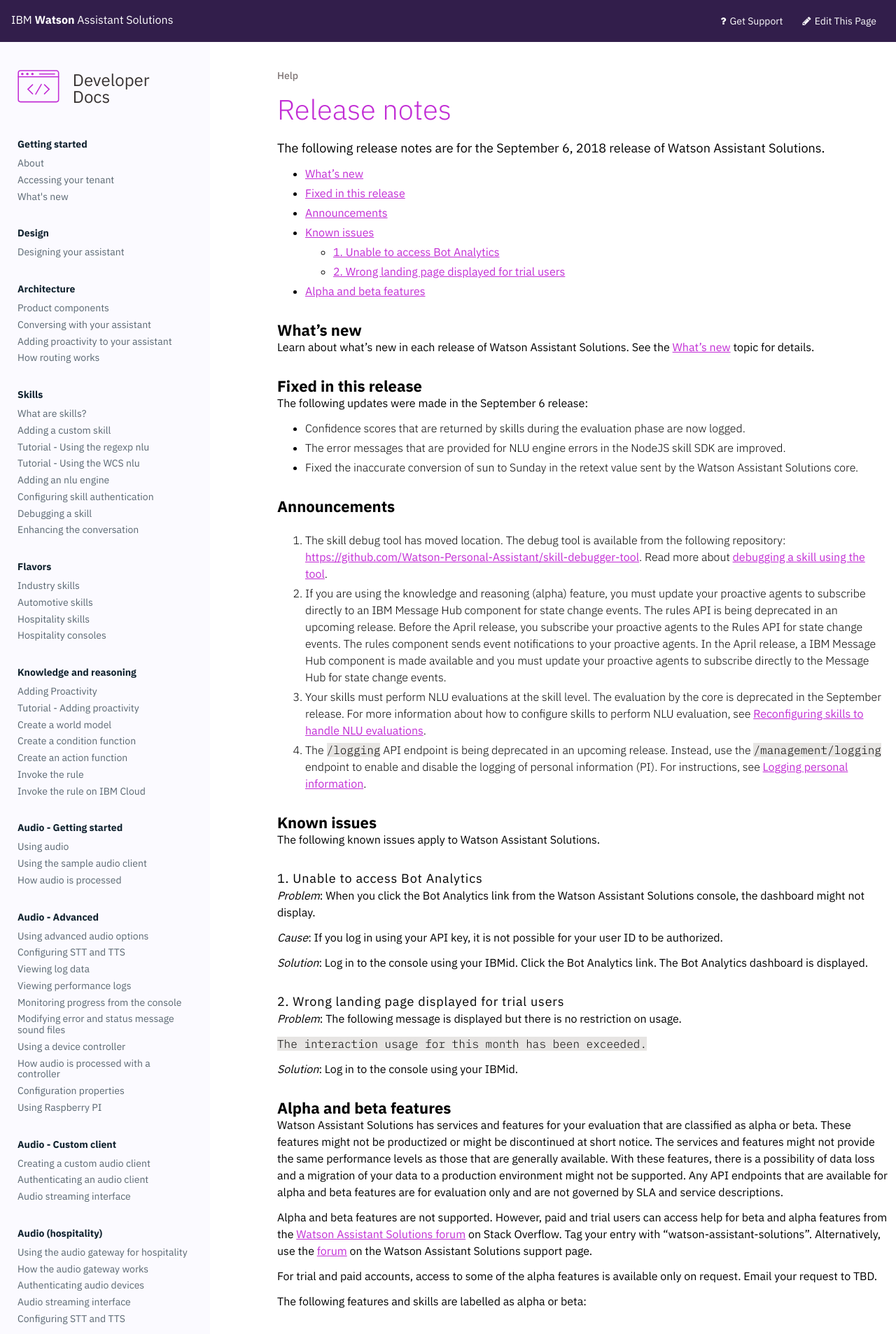
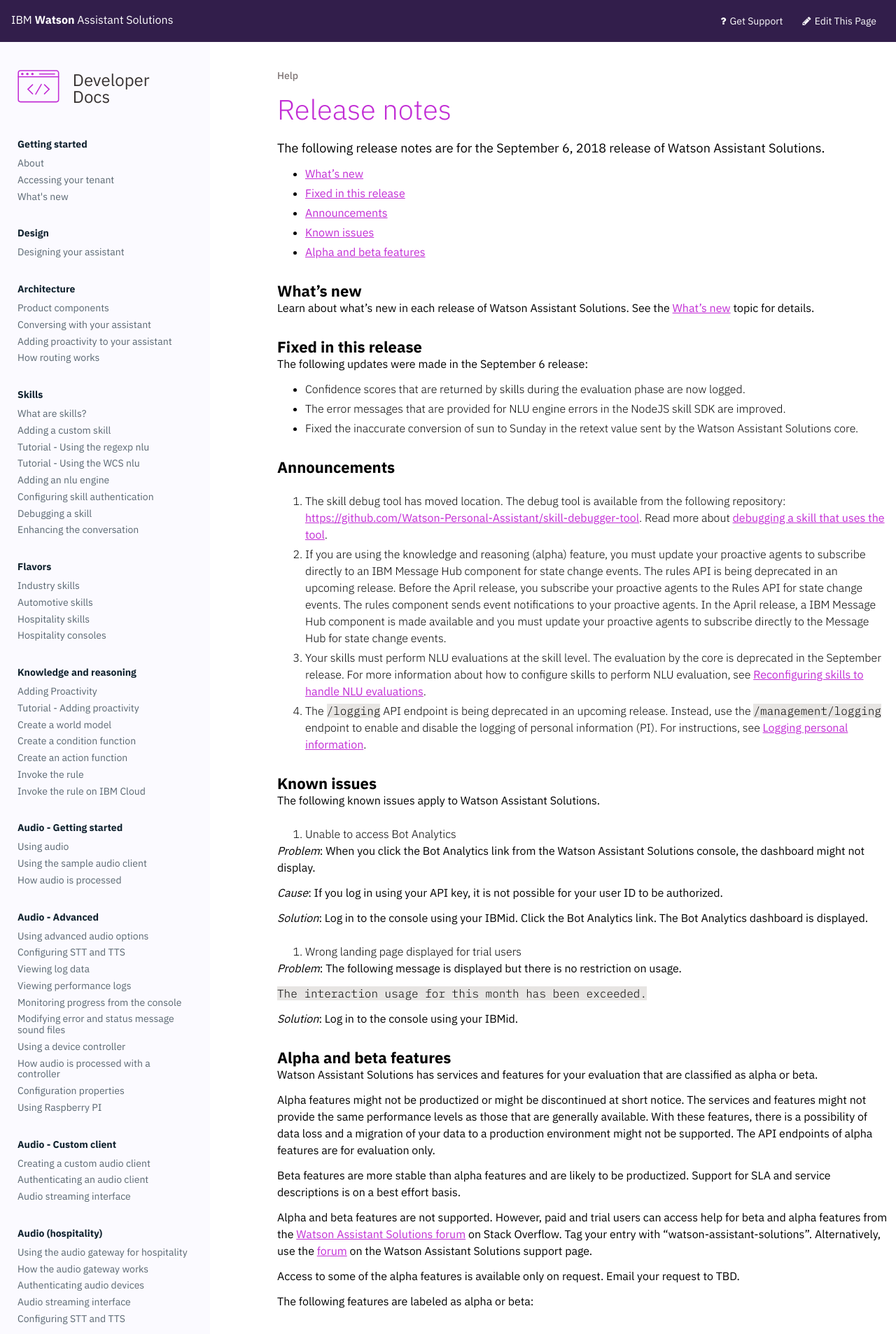
Before and after one commit to Watson-Personal-Assistant/developer, a Jekyll site: the page built from _content/get-help/release_notes.md, in a window 1280 px wide. Shown: the top 1907 px of the page at 70% size. Built offline with Jekyll 4.4.1, drawn with Linux system fonts in a browser that asks for light colours; some web fonts are replaced; some of the changed text lies outside the part shown.

Commit message:
explained beta

```diff
--- a/_content/get-help/release_notes.md
+++ b/_content/get-help/release_notes.md
@@ -9,8 +9,6 @@
 - [Fixed in this release](#fixed-in-this-release)
 - [Announcements](#announcements)
 - [Known issues](#known-issues)
-    - [1. Unable to access Bot Analytics](#1-unable-to-access-bot-analytics)
-    - [2. Wrong landing page displayed for trial users](#2-wrong-landing-page-displayed-for-trial-users)
 - [Alpha and beta features](#alpha-and-beta-features)
 
 ### What's new
@@ -25,7 +23,7 @@
 
 ### Announcements
 
-1.	The skill debug tool has moved location.  The debug tool is available from the following repository: [https://github.com/Watson-Personal-Assistant/skill-debugger-tool](https://github.com/Watson-Personal-Assistant/skill-debugger-tool). Read more about [debugging a skill using the tool]({{site.baseurl}}/skill/debugging_a_skill/).
+1.	The skill debug tool has moved location.  The debug tool is available from the following repository: [https://github.com/Watson-Personal-Assistant/skill-debugger-tool](https://github.com/Watson-Personal-Assistant/skill-debugger-tool). Read more about [debugging a skill that uses the tool]({{site.baseurl}}/skill/debugging_a_skill/).
 1. If you are using the knowledge and reasoning (alpha) feature, you must update your proactive agents to subscribe directly to an IBM Message Hub component for state change events. The rules API is being deprecated in an upcoming release. Before the April release, you subscribe your proactive agents to the Rules API for state change events. The rules component sends event notifications to your proactive agents.  In the April release, a IBM Message Hub component is made available and you must update your proactive agents to subscribe directly to the Message Hub for state change events.
 2. Your skills must perform NLU evaluations at the skill level.  The evaluation by the core is deprecated in the September release. For more information about how to configure skills to perform NLU evaluation, see [Reconfiguring skills to handle NLU evaluations]({{site.baseurl}}/further-topics/reconfigure_skill/).
 3. The `/logging` API endpoint is being deprecated in an upcoming release.  Instead, use the `/management/logging` endpoint to enable and disable the logging of personal information (PI).  For instructions, see [Logging personal information]({{site.baseurl}}/further-topics/set_pi/).
@@ -34,7 +32,7 @@
 
 The following known issues apply to Watson Assistant Solutions.
 
-#### 1. Unable to access Bot Analytics
+1. Unable to access Bot Analytics
 
 _Problem_: When you click the Bot Analytics link from the Watson Assistant Solutions console, the dashboard might not display.
 
@@ -42,7 +40,7 @@
 
 _Solution_: Log in to the console using your IBMid. Click the Bot Analytics link.  The Bot Analytics dashboard is displayed.
 
-#### 2. Wrong landing page displayed for trial users
+2. Wrong landing page displayed for trial users
 
 _Problem_: The following message is displayed but there is no restriction on usage.
 
@@ -52,26 +50,43 @@
 
 ### Alpha and beta features
 
-Watson Assistant Solutions has services and features for your evaluation that are classified as alpha or beta. These features might not be productized or might be discontinued at short notice.  The services and features might not provide the same performance levels as those that are generally available. With these features, there is a possibility of data loss and a migration of your data to a production environment might not be supported.  Any API endpoints that are available for alpha and beta features are for evaluation only and are not governed by SLA and service descriptions.
+Watson Assistant Solutions has services and features for your evaluation that are classified as alpha or beta.
+
+Alpha features might not be productized or might be discontinued at short notice.  The services and features might not provide the same performance levels as those that are generally available. With these features, there is a possibility of data loss and a migration of your data to a production environment might not be supported. The API endpoints of alpha  features are for evaluation only.
+
+Beta features are more stable than alpha features and are likely to be productized.  Support for SLA and service descriptions is on a best effort basis.
 
 Alpha and beta features are not supported.  However, paid and trial  users can access help for beta and alpha features from the [Watson Assistant Solutions forum](https://stackoverflow.com/questions/tagged/watson-assistant-solutions) on Stack Overflow. Tag your entry with “watson-assistant-solutions”. Alternatively, use the [forum](https://www.ibm.com/mysupport/s/topic/0TO500000002aQvGAI/watson-assistant-solutions?language=en_US&t=1532958100517) on the Watson Assistant Solutions support page.
 
-For trial and paid accounts, access to some of the alpha features is available only on request.  Email your request to TBD.
+Access to some of the alpha features is available only on request.  Email your request to TBD.
 
-The following features and skills are labelled as alpha or beta:
+The following features are labeled as alpha or beta:
 
 Feature | Maturity level | Comments|
 ---------|----------|---------|
- Knowledge and reasoning | Alpha       | For paid and trial accounts, request access to the REST APIs. Note: The [Knowledge and Reasoning SDK](https://github.com/Watson-Personal-Assistant/kr-node-sdk) is publicly available. |
+ Knowledge and reasoning | Alpha       | Available to paid accounts only. Request access to the Knowledge REST API. Note: The [Knowledge and Reasoning SDK](https://github.com/Watson-Personal-Assistant/kr-node-sdk) is publicly available. |
  Bot Analytics tool | Alpha        | Enabled by default for paid and trial accounts.|
  IFTTT integration  | Alpha        | For paid and trial accounts, request access to the [Watson Assistant Solutions IFTTT service](https://watson-personal-assistant.github.io/developer/ifttt/configure_wa_ifttt_service/) code boilerplate. |
 
-All alpha and beta built-in skills are enabled by default for trial and paid users.  For the maturity level, see the following topics:
 
-- [Industry skills](https://watson-personal-assistant.github.io/developer/flavours/industry/)
-- [Automotive skills](https://watson-personal-assistant.github.io/developer/flavours/automotive/)
-- [Hospitality skills](https://watson-personal-assistant.github.io/developer/flavours/hospitality/)
+The maturity level for built-in skills is as follows.  All built-in skills are enabled by default.
 
-**Important** Trial users have access to the industry built-in skills only.
+Feature | Maturity level | Trial access| Comments|
+---------|----------|---------|---------|
+ Conversational Essentials  | Beta  | Yes |
+ Time | Beta  | Yes |
+ General Knowledge | Beta  | Yes |
+ Weather | Beta  | Yes |
+ Default | Beta  | Yes |
+ Navigation  | Beta  |  No |Available in Watson Assistant for Automotive only.
+ IoT for Auto  | Beta  |  no | Available in Watson Assistant for Automotive only.
+ Vehicle Owners Manual  |   Beta  | no |Available in Watson Assistant for Automotive only.
+ Points of Interest  |   Generally Available |no  | Available in Watson Assistant for Automotive only.
+ Auto Default  | Beta  |  no | Available in Watson Assistant for Automotive only.
+ Venues and Responses  | Beta |  no  |Available in Watson Assistant for Hospitality only.
+ Service Requests  | Beta  |  no | Available in Watson Assistant for Hospitality only.
+ Room Control  | Beta  |  no | Available in Watson Assistant for Hospitality only.
+ Bookings and Reservations  | Beta  |  no | Available in Watson Assistant for Hospitality only.
+
 
 > **What next?** Read [troubleshooting]({{site.baseurl}}/get-help/tips)
```
